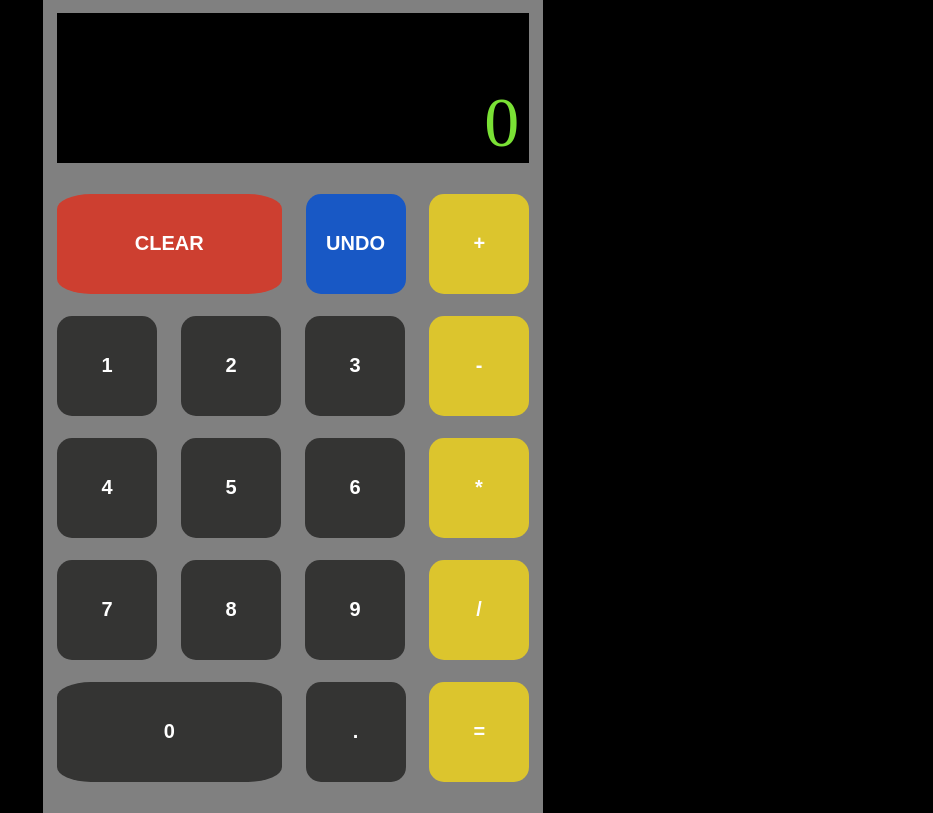
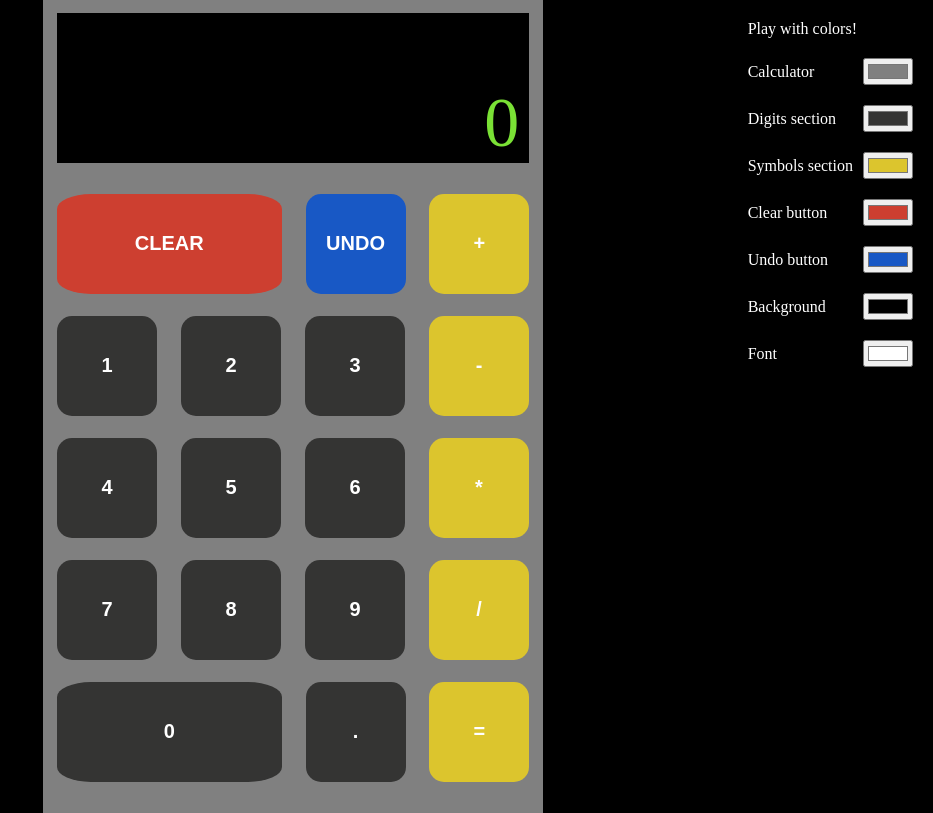
Before and after one commit to m0rv1nd/calculator, a plain HTML site: page index.html in a window 1280 px wide. Shown: the whole page, without its empty margins (347-1280 px from the left). Drawn offline with Linux system fonts and the light colour scheme.

Commit message:
add color change

```diff
--- a/index.html
+++ b/index.html
@@ -7,6 +7,40 @@
     <link rel="stylesheet" href="style.css">
 </head>
 <body>
+    <div id="color-change-wrapper">
+        <p>Play with colors!</p>
+        <div id="color-change">
+            <div>
+                <label for="calculator-color">Calculator</label>
+                <input type="color" id="calculator-color" name="calculator-color" value="#808080"/>
+            </div>
+            <div>
+                <label for="digits-section">Digits section</label>
+                <input type="color" id="digits-section" name="digits-section" value="#343433"/>
+            </div>
+            <div>
+                <label for="symbols-section">Symbols section</label>
+                <input type="color" id="symbols-section" name="symbols-section" value="#dcc52d"/>
+            </div>
+            <div>
+                <label for="clear-button">Clear button</label>
+                <input type="color" id="clear-button" name="clear-button" value="#cd3f30"/>
+            </div>
+            <div>
+                <label for="undo-button">Undo button</label>
+                <input type="color" id="undo-button" name="undo-button" value="#1858c5"/>
+            </div>
+            <div>
+                <label for="background">Background</label>
+                <input type="color" id="background" name="background" value="#000000"/>
+            </div>
+            <div>
+                <label for="font">Font</label>
+                <input type="color" id="font" name="font" value="#ffffff"/>
+            </div>
+        </div>
+    </div>
+    <div id="calculator-wrapper">
         <div id="calculator-container">
             <div id="calculator-screen">
                 <div id="calculation"></div>
@@ -33,6 +67,7 @@
                         <button class="short-button equal" value="=">=</button>
             </div>
         </div>
+    </div>
     <script src="script.js"></script>
 </body>
 </html>
--- a/script.js
+++ b/script.js
@@ -7,6 +7,17 @@ const clearButton = document.querySelector("#clear");
 const undoButton = document.querySelector("#undo");
 const negativeButton = document.querySelector(".negative");
 const decimalSeparator = document.querySelector(".decimal-dot");
+const calculatorColorInput = document.querySelector("#calculator-color");
+const calculatorContainer = document.querySelector("#calculator-container");
+const digitsSectionInput = document.querySelector("#digits-section");
+const digitsSection = document.querySelectorAll(".digits, .decimal-dot");
+const backgroundPageColor = document.querySelector("body");
+const backgroundColorInput = document.querySelector("#background");
+const fonts = document.querySelectorAll("p, button, label");
+const fontsColor = document.querySelector("#font");
+const symbolsSectionColor = document.querySelector("#symbols-section");
+const undoButtonColor = document.querySelector("#undo-button");
+const clearButtonColor = document.querySelector("#clear-button");
 
 let countDecimalDotOne = 0;
 let countDecimalDotTwo = 0;
@@ -74,6 +85,40 @@ document.addEventListener("keydown", clearAll);
 
 undoButton.addEventListener("click", undo);
 document.addEventListener("keydown", undo);
+
+calculatorColorInput.addEventListener("input", () => {
+    calculatorContainer.style.backgroundColor = calculatorColorInput.value;
+});
+
+digitsSectionInput.addEventListener("input", () => {
+    digitsSection.forEach(button => {
+        button.style.backgroundColor = digitsSectionInput.value;
+    });
+});
+
+backgroundColorInput.addEventListener("input", () => {
+    backgroundPageColor.style.backgroundColor = backgroundColorInput.value;
+});
+
+fontsColor.addEventListener("input", () => {
+    fonts.forEach(element => {
+        element.style.color = fontsColor.value;
+    });
+});
+
+symbolsSectionColor.addEventListener("input", () => {
+    equalButtons.forEach(element => {
+        element.style.backgroundColor = symbolsSectionColor.value;
+    });
+});
+
+undoButtonColor.addEventListener("input", () => {
+    undoButton.style.backgroundColor = undoButtonColor.value;
+});
+
+clearButtonColor.addEventListener("input", () => {
+    clearButton.style.backgroundColor = clearButtonColor.value;
+});
 
 function digitsDisplay(event) {
     let button;
--- a/style.css
+++ b/style.css
@@ -9,15 +9,18 @@ margin: 0;
 
 body {
     background-color: black;
-    color: black;
-    height: 100vh;
-    display: flex;
-    justify-content: center;
-    align-items: center;
+    color: white;
 }
 
 input {
     display: block;
+}
+
+#calculator-wrapper {
+    display: flex;
+    justify-content: center;
+    align-items: center;
+    height: 100vh;
 }
 
 #calculator-container {
@@ -118,3 +121,22 @@ button {
     color: rgb(255, 255, 255);
     font-weight: 800;
 }
+
+#color-change-wrapper {
+    position: absolute;
+    top: 20px;
+    right: 20px;
+}
+
+#color-change {
+    display: flex;
+    flex-direction: column;
+}
+
+#color-change div {
+    display: flex;
+    justify-content: space-between;
+    align-items: center;
+    margin: 20px 0 0 0;
+    gap: 10px;
+}
```
Lines whose indentation alone changed are shown as unchanged.
